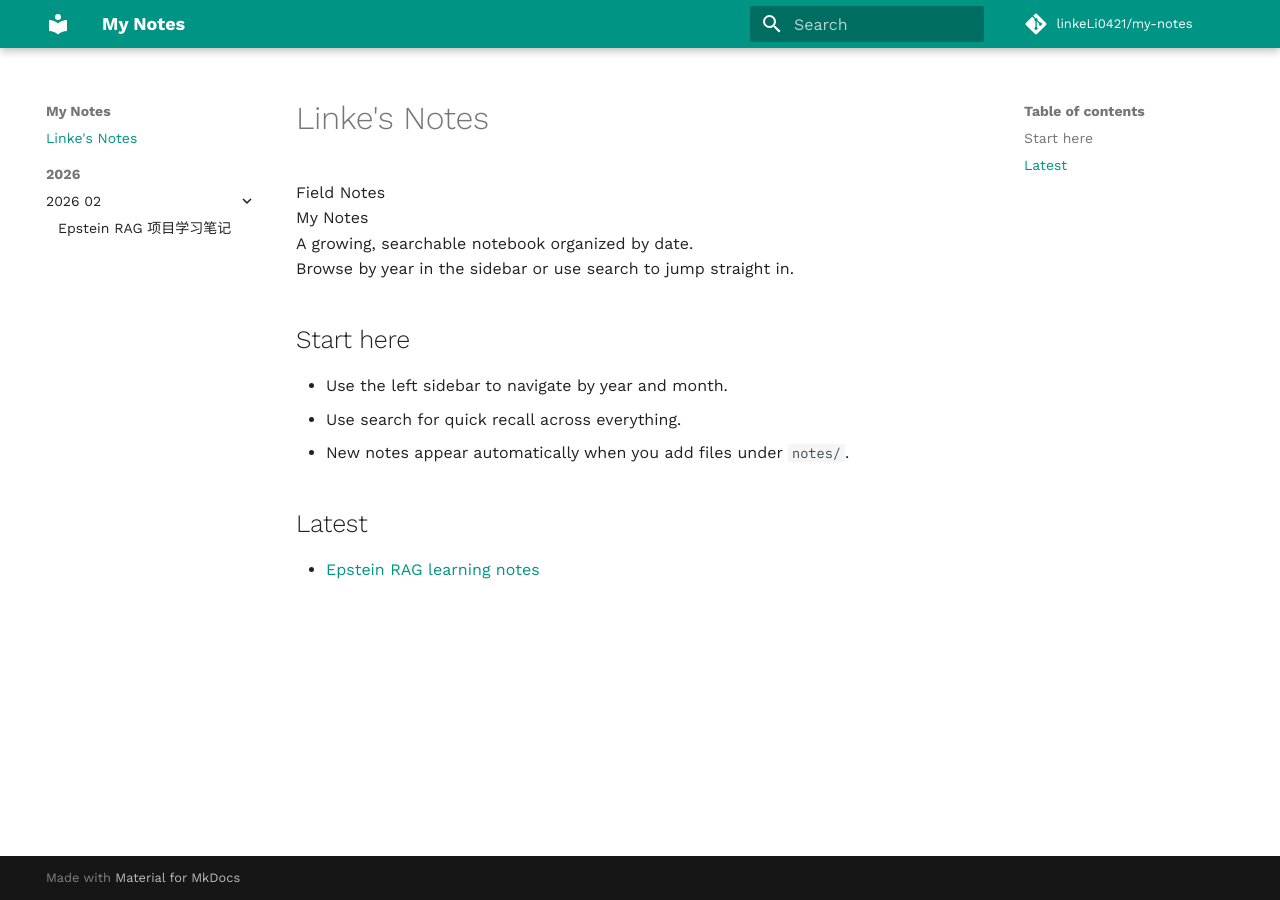
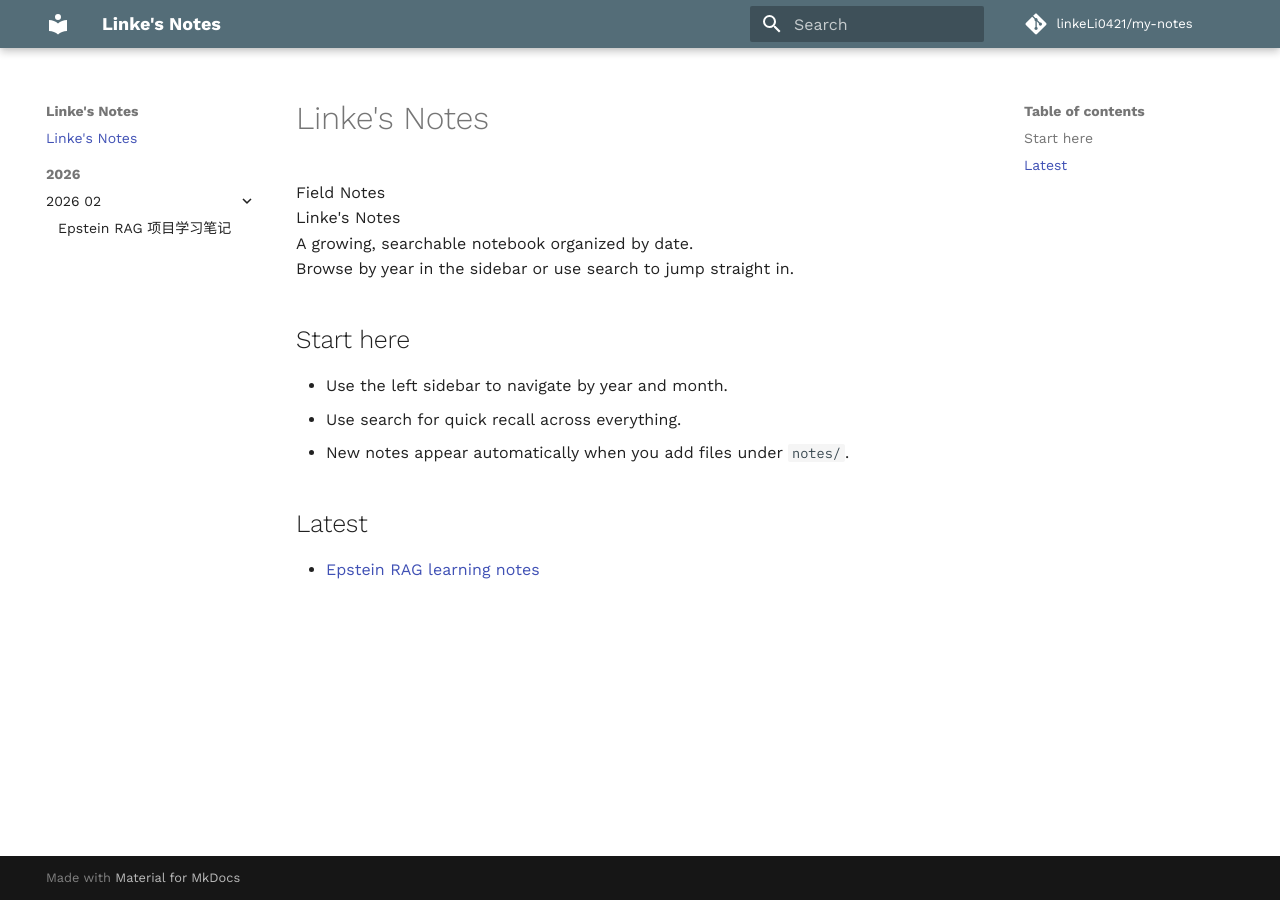
Before and after one commit to linkeLi0421/my-notes, an MkDocs documentation site: the page built from notes/index.md, in a window 1280 px wide. Built offline with MkDocs 1.6.1 and Material for MkDocs 9.7.7, drawn with Linux system fonts in a browser that asks for light colours; comment, search, counter and statistics services are not loaded.

Commit message:
Switch to white theme and update title

```diff
--- a/mkdocs.yml
+++ b/mkdocs.yml
@@ -1,4 +1,4 @@
-site_name: My Notes
+site_name: Linke's Notes
 site_description: A growing, searchable notebook.
 site_url: https://linkeLi0421.github.io/my-notes/
 repo_url: https://github.com/linkeLi0421/my-notes
@@ -15,8 +15,8 @@ theme:
     code: IBM Plex Mono
   palette:
     - scheme: default
-      primary: teal
-      accent: amber
+      primary: blue grey
+      accent: indigo
   features:
     - navigation.instant
     - navigation.tracking
--- a/notes/index.md
+++ b/notes/index.md
@@ -2,7 +2,7 @@
 
 <div class="book-hero">
   <div class="book-hero__eyebrow">Field Notes</div>
-  <div class="book-hero__title">My Notes</div>
+  <div class="book-hero__title">Linke's Notes</div>
   <div class="book-hero__tagline">A growing, searchable notebook organized by date.</div>
   <div class="book-hero__meta">Browse by year in the sidebar or use search to jump straight in.</div>
 </div>
```
Also changed, not shown: 1 other file.
